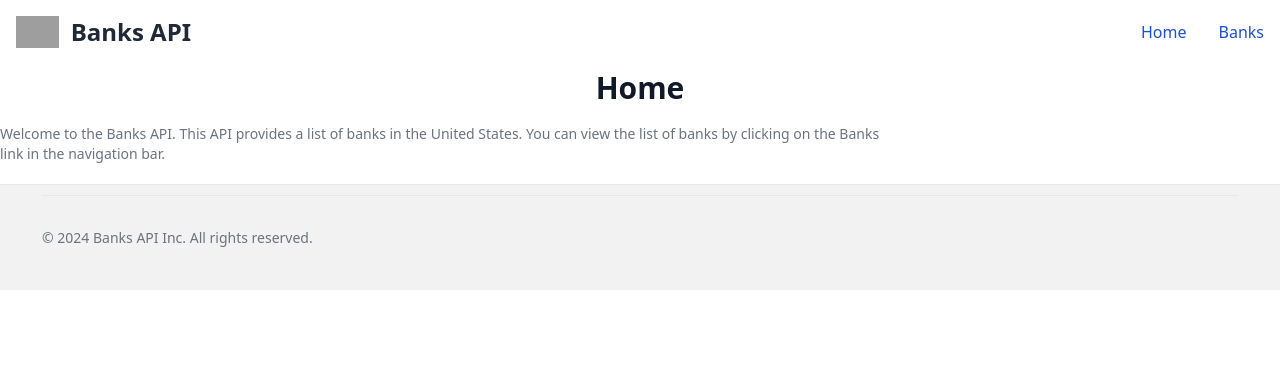
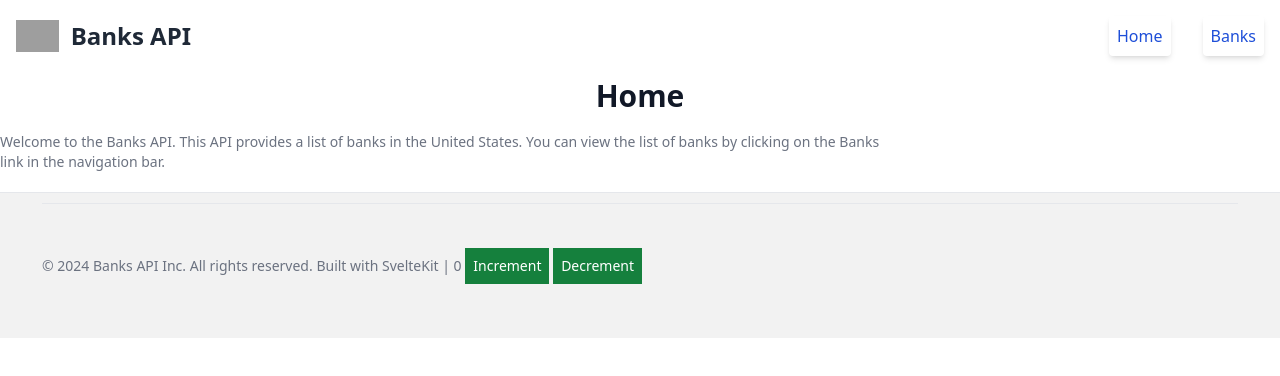
Before and after one commit to Apfirebolt/banks_api_express, a Svelte app in the folder frontend/: page / in a window 1280 px wide. Shown: the top 376 px of the page. Built offline with nearby package versions, Linux system fonts and the light colour scheme; grey boxes are pictures that could not be loaded.

Commit message:
ui changes added simple store

```diff
--- a/frontend/src/components/footer.svelte
+++ b/frontend/src/components/footer.svelte
@@ -1,4 +1,6 @@
 <script>
+  import { onMount } from "svelte";
+  import { count, increment, decrement, getBanks } from '../store/bank.js';
 </script>
 
 <footer>
@@ -8,6 +10,15 @@
     >
       <span class="block sm:inline">&copy; 2024 Banks API Inc.</span>
       <span class="block sm:inline">All rights reserved.</span>
+      <span class="block sm:inline">Built with SvelteKit</span>
+      <span class="block sm:inline">| {$count}</span>
+      <button on:click={increment} class="bg-green-700 text-white p-2 my-3">
+        Increment
+      </button>
+      <button on:click={decrement} class="bg-green-700 text-white p-2 my-3">
+        Decrement
+      </button>
+      <!-- print all banks in loop -->
     </div>
   </div>
 </footer>
--- a/frontend/src/components/header.svelte
+++ b/frontend/src/components/header.svelte
@@ -51,13 +51,13 @@
         <li>
           <Link
             to="/"
-            class="block py-2 px-3 text-white bg-blue-700 rounded md:bg-transparent md:text-blue-700 md:p-0 dark:text-white md:dark:text-blue-500"
+            class="block bg-neutral-100 shadow-md p-2 text-white rounded md:bg-transparent md:text-blue-700 dark:text-white md:dark:text-blue-500"
             aria-current="page">Home</Link>
         </li>
         <li>
           <Link
             to="/banks"
-            class="lock py-2 px-3 text-white bg-blue-700 rounded md:bg-transparent md:text-blue-700 md:p-0 dark:text-white md:dark:text-blue-500"
+            class="block p-2 bg-neutral-100 shadow-md rounded md:bg-transparent md:text-blue-700 dark:text-white md:dark:text-blue-500"
             >Banks</Link>
         </li>
       </ul>
--- a/frontend/src/routes/Banks.svelte
+++ b/frontend/src/routes/Banks.svelte
@@ -167,9 +167,9 @@
   <div class="grid grid-cols-2 gap-4 container mx-auto">
     {#each banks as bank}
       <div class="container mx-auto bg-cyan-700 px-2 py-4 text-white">
-        <h3>{bank.name}</h3>
+        <h3 class="bg-blue-900 px-2 py-3 my-2">{bank.name}</h3>
         <p>{bank.address}</p>
-        <p>
+        <p class="bg-blue-900 px-2 py-3 my-2">
           {bank.city}, {bank.state}
           {bank.contact}
         </p>
--- a/frontend/src/store/bank.js
+++ b/frontend/src/store/bank.js
@@ -1,5 +1,33 @@
-import { writable } from 'svelte/store';
+import { writable } from "svelte/store";
 
-const initialValue = { count: 0 }; // Set an initial value for your state
+export const count = writable(0);
+export const banks = writable([
+    'ABC', 'XYZ', 'HDFC'
+]);
+export const loader = writable(false);
 
-export const countStore = writable(initialValue);
+export function increment() {
+  count.update((n) => n + 1);
+}
+
+export function decrement() {
+  count.update((n) => n - 1);
+}
+
+export function setBank(data) {
+  banks.set(data);
+}
+
+export function setLoading(data) {
+  loader.set(data);
+}
+
+export function getBanks() {
+  return banks;
+}
+
+export function reset() {
+  count.set(0);
+  banks.set([]);
+  loader.set(false);
+}
```
